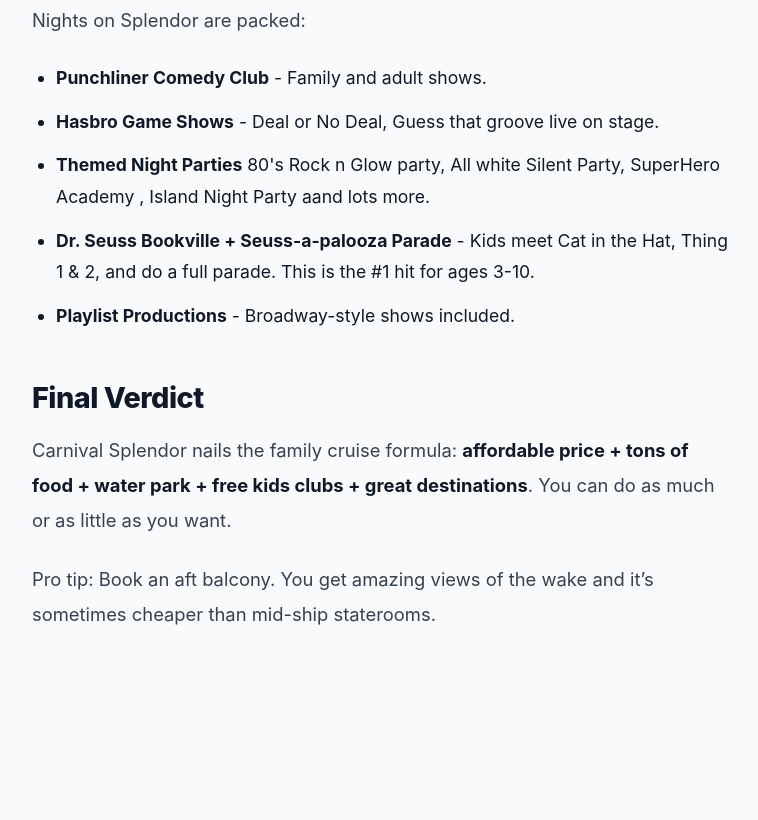
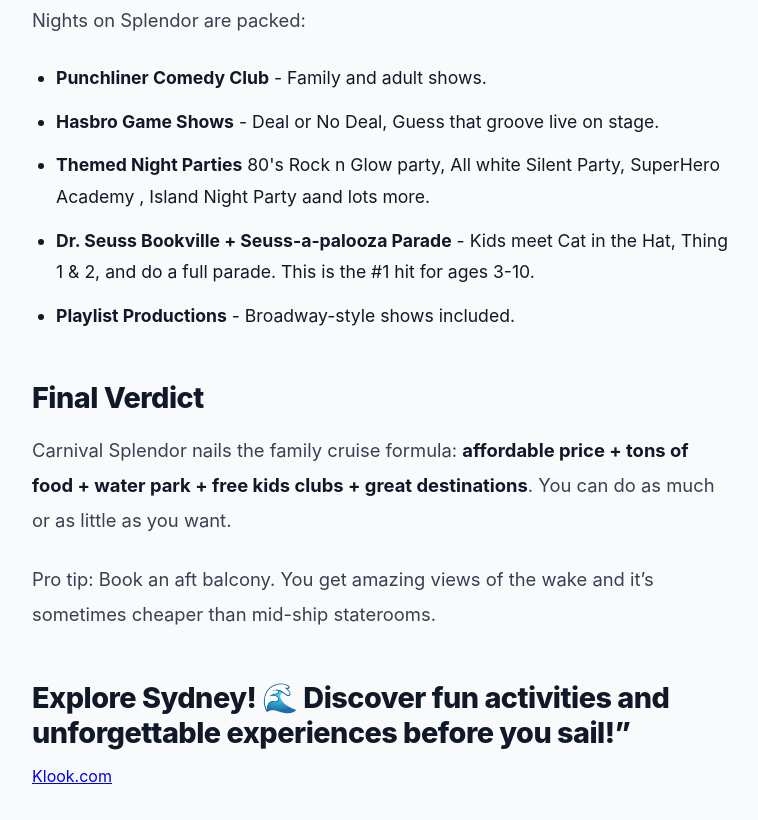
Before and after one commit to Mufasa-webdev/portpins, a website: page www/blog/post-carnival-splendor.html in a window 1280 px wide. Shown: the part 3304-4124 px from the top of the page, without its empty margins (258-1016 px from the left). Drawn offline with Linux system fonts and the light colour scheme; a script that the page names is missing.

Commit message:
email test

```diff
--- a/www/blog/post-carnival-splendor.html
+++ b/www/blog/post-carnival-splendor.html
@@ -248,8 +248,42 @@
           Pro tip: Book an aft balcony. You get amazing views of the wake and
           it’s sometimes cheaper than mid-ship staterooms.
         </p>
+
+        <h2>
+          Explore Sydney! 🌊 Discover fun activities and unforgettable
+          experiences before you sail!”
+        </h2>
+        <ins
+          class="klk-aff-widget"
+          data-adid="1509175"
+          data-lang=""
+          data-currency=""
+          data-cardH="126"
+          data-padding="92"
+          data-lgH="470"
+          data-edgeValue="655"
+          data-dest_id="68"
+          data-tid="3"
+          data-amount="3"
+          data-prod="dynamic_widget"
+          ><a href="//www.klook.com/">Klook.com</a></ins
+        >
       </article>
     </main>
     <script src="share.js"></script>
+    <script type="text/javascript">
+      (function (d, sc, u) {
+        var s = d.createElement(sc),
+          p = d.getElementsByTagName(sc)[0];
+        s.type = "text/javascript";
+        s.async = true;
+        s.src = u;
+        p.parentNode.insertBefore(s, p);
+      })(
+        document,
+        "script",
+        "https://affiliate.klook.com/widget/fetch-iframe-init.js",
+      );
+    </script>
   </body>
 </html>
```
Also changed, not shown: www/index.html (+10 -20 lines), www/assets/blog/packing.jpeg (added).
